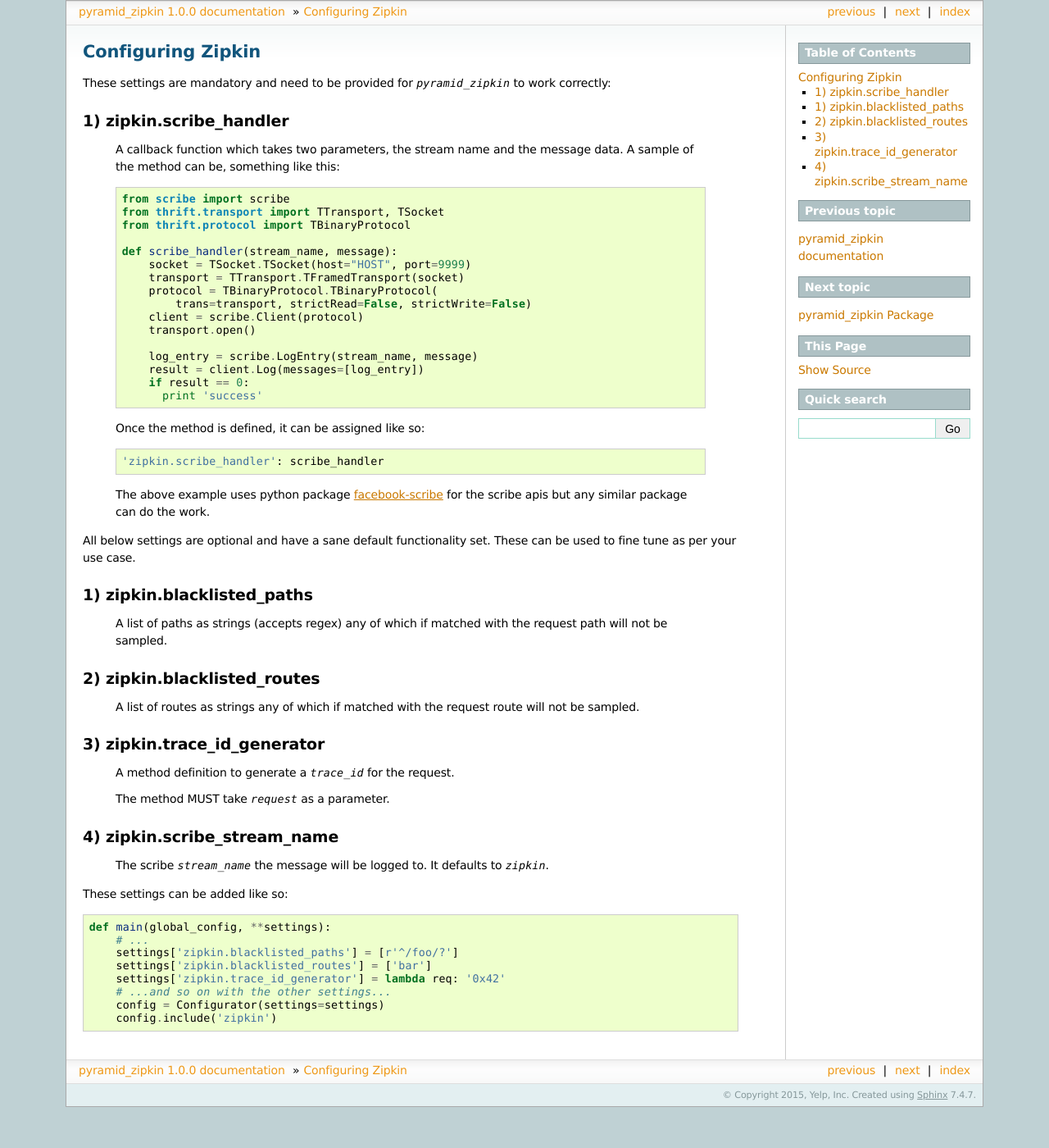
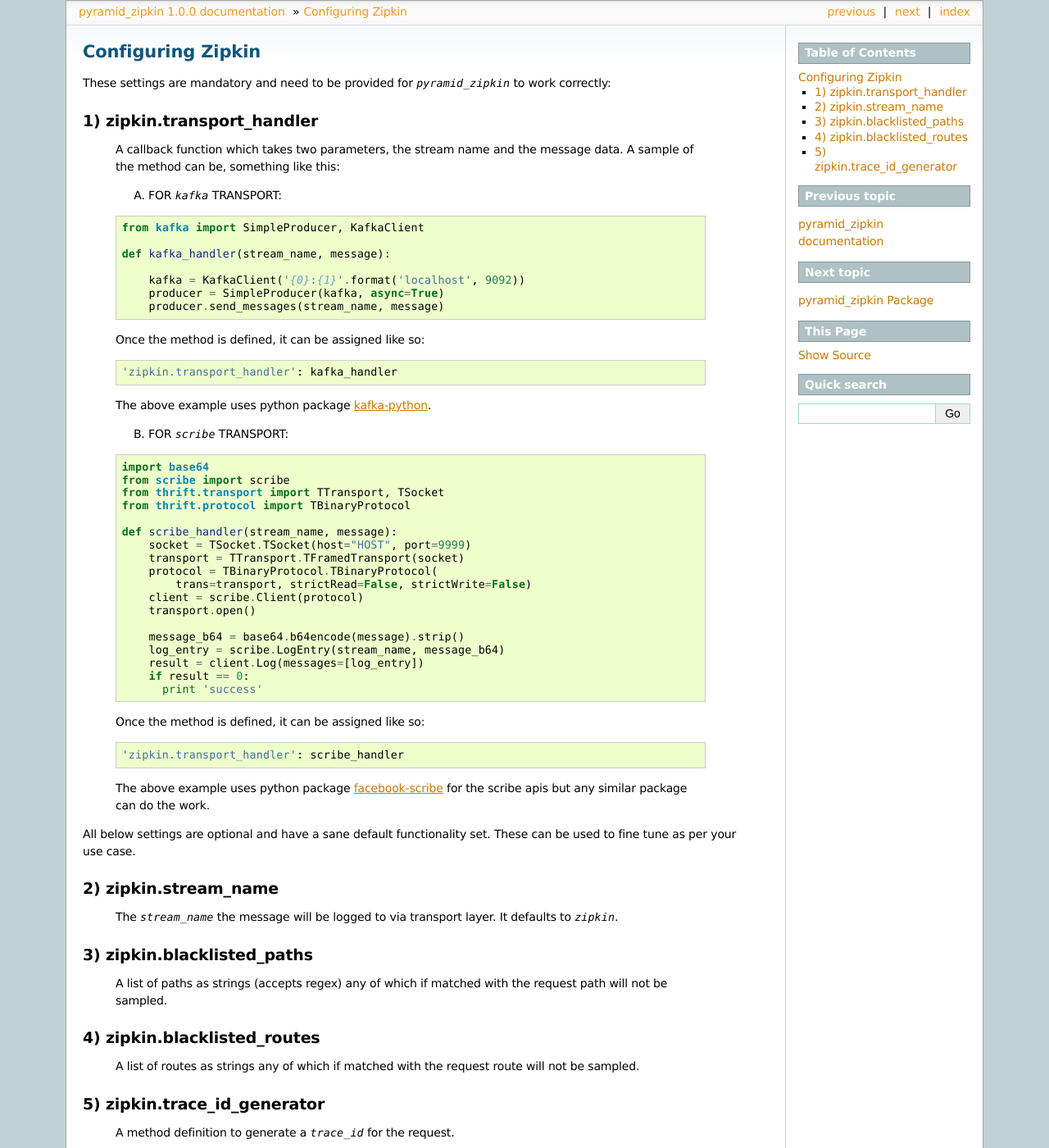
Before and after one commit to Yelp/pyramid_zipkin, a Sphinx documentation site: the page built from docs/source/configuring_zipkin.rst, in a window 1280 px wide and 1400 px high. Shown: the whole window at 82% size. Built offline with Sphinx 7.4.7, drawn with Linux system fonts in a browser that asks for light colours.

Commit message:
Make generic for scribe and kafka

```diff
--- a/CHANGELOG.rst
+++ b/CHANGELOG.rst
@@ -1,3 +1,7 @@
+0.3.0 (2015-12-29)
+------------------
+- Change config parameters to be generic for scribe/kafka transport.
+
 0.2.2 (2015-12-09)
 ------------------
 - Compatible with py33, py34. Replaced Thrift with thriftpy.
--- a/docs/source/configuring_zipkin.rst
+++ b/docs/source/configuring_zipkin.rst
@@ -4,13 +4,36 @@ Configuring Zipkin
 These settings are mandatory and need to be provided for `pyramid_zipkin` to
 work correctly:
 
-1) zipkin.scribe_handler
-------------------------
+1) zipkin.transport_handler
+---------------------------
     A callback function which takes two parameters, the stream name and the
     message data. A sample of the method can be, something like this:
 
+    A) FOR `kafka` TRANSPORT:
+
     .. code-block:: python
 
+        from kafka import SimpleProducer, KafkaClient
+
+        def kafka_handler(stream_name, message):
+
+            kafka = KafkaClient('{0}:{1}'.format('localhost', 9092))
+            producer = SimpleProducer(kafka, async=True)
+            producer.send_messages(stream_name, message)
+
+    Once the method is defined, it can be assigned like so:
+
+    .. code-block::
+
+        'zipkin.transport_handler': kafka_handler
+
+    The above example uses python package `kafka-python <https://pypi.python.org/pypi/kafka-python>`_.
+
+    B) FOR `scribe` TRANSPORT:
+
+    .. code-block:: python
+
+        import base64
         from scribe import scribe
         from thrift.transport import TTransport, TSocket
         from thrift.protocol import TBinaryProtocol
@@ -23,7 +46,8 @@ work correctly:
             client = scribe.Client(protocol)
             transport.open()
 
-            log_entry = scribe.LogEntry(stream_name, message)
+            message_b64 = base64.b64encode(message).strip()
+            log_entry = scribe.LogEntry(stream_name, message_b64)
             result = client.Log(messages=[log_entry])
             if result == 0:
               print 'success'
@@ -32,7 +56,7 @@ work correctly:
 
     .. code-block::
 
-        'zipkin.scribe_handler': scribe_handler
+        'zipkin.transport_handler': scribe_handler
 
     The above example uses python package `facebook-scribe <https://pypi.python.org/pypi/facebook-scribe/>`_
     for the scribe apis but any similar package can do the work.
@@ -41,26 +65,26 @@ work correctly:
 All below settings are optional and have a sane default functionality set. These can be used to
 fine tune as per your use case.
 
-1) zipkin.blacklisted_paths
+2) zipkin.stream_name
+----------------------------
+    The `stream_name` the message will be logged to via transport layer. It defaults to `zipkin`.
+
+3) zipkin.blacklisted_paths
 ---------------------------
     A list of paths as strings (accepts regex) any of which if matched with the
     request path will not be sampled.
 
-2) zipkin.blacklisted_routes
+4) zipkin.blacklisted_routes
 ----------------------------
     A list of routes as strings any of which if matched with the request route
     will not be sampled.
 
 
-3) zipkin.trace_id_generator
+5) zipkin.trace_id_generator
 ----------------------------
     A method definition to generate a `trace_id` for the request.
 
     The method MUST take `request` as a parameter.
-
-4) zipkin.scribe_stream_name
-----------------------------
-    The scribe `stream_name` the message will be logged to. It defaults to `zipkin`.
 
 These settings can be added like so:
 
--- a/setup.py
+++ b/setup.py
@@ -4,7 +4,7 @@
 from setuptools import find_packages
 from setuptools import setup
 
-__version__ = "0.2.2"
+__version__ = "0.3.0"
 
 setup(
     name='pyramid_zipkin',
```
Also changed, not shown: README.md (+1 -1 lines), 6 other files.
